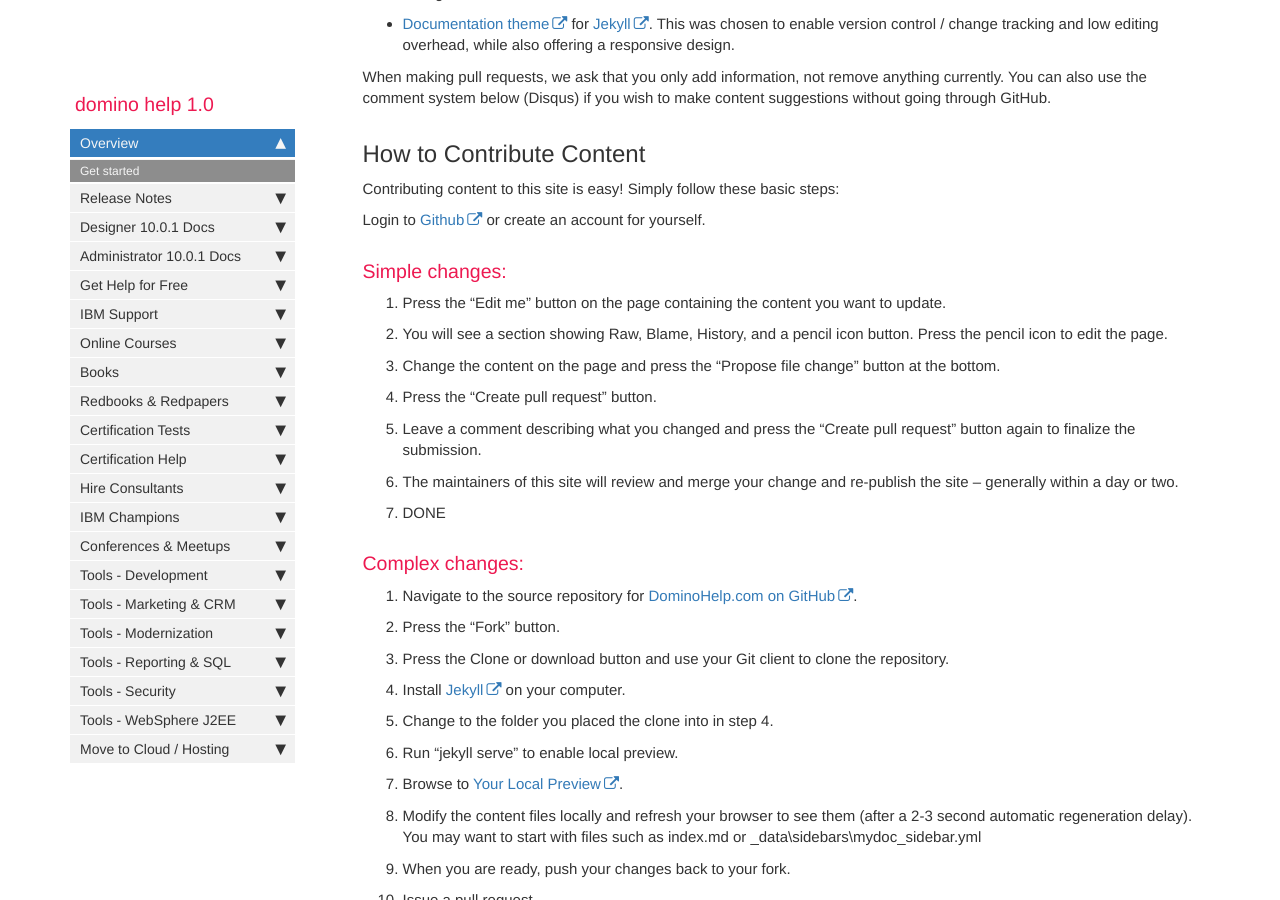
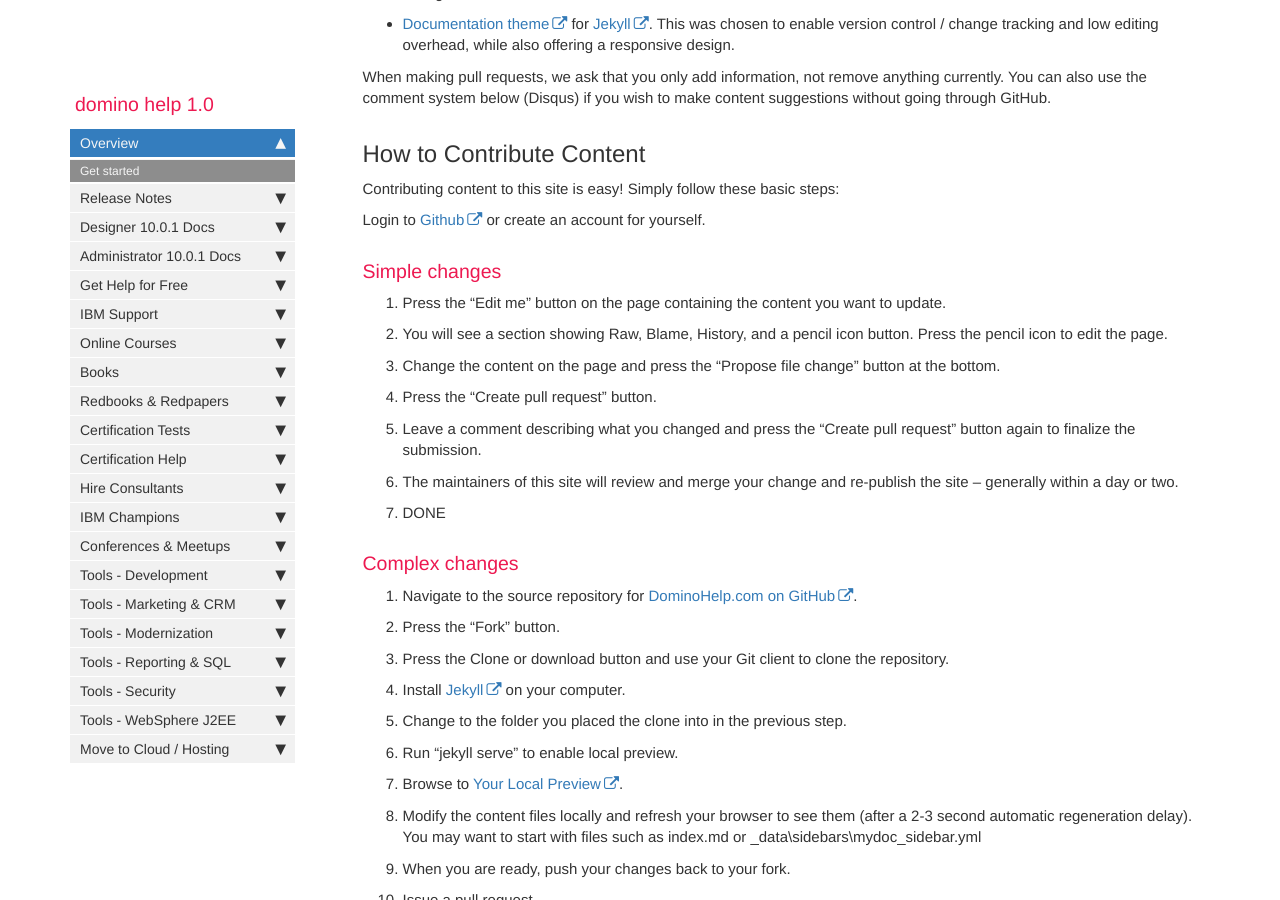
Before and after one commit to prominic/dominohelp, a Jekyll site: the page built from index.md, in a window 1280 px wide and 900 px high, scrolled down 1092 px. Built offline with Jekyll 4.4.1, drawn with Linux system fonts in a browser that asks for light colours; nearby versions of some CDN libraries; comment, search, counter and statistics services are not loaded; some of the changed text lies outside the part shown.

Commit message:
Tweaks to contribution instructions

```diff
--- a/index.md
+++ b/index.md
@@ -35,7 +35,7 @@ Contributing content to this site is easy! Simply follow these basic steps:
 
 Login to [Github](https://github.com/) or create an account for yourself.
 
-### Simple changes:
+### Simple changes
 1. Press the "Edit me" button on the page containing the content you want to update.
 2. You will see a section showing Raw, Blame, History, and a pencil icon button.  Press the pencil icon to edit the page.
 3. Change the content on the page and press the "Propose file change" button at the bottom.
@@ -45,12 +45,12 @@ Login to [Github](https://github.com/) or create an account for yourself.
 7. DONE
 
 
-### Complex changes:
+### Complex changes
 1. Navigate to the source repository for [DominoHelp.com on GitHub](https://github.com/prominic/dominohelp).
 2. Press the "Fork" button.
 3. Press the Clone or download button and use your Git client to clone the repository.
 4. Install [Jekyll](https://jekyllrb.com) on your computer.
-5. Change to the folder you placed the clone into in step 4.
+5. Change to the folder you placed the clone into in the previous step.
 6. Run "jekyll serve" to enable local preview.
 7. Browse to [Your Local Preview](http://localhost:4000).
 8. Modify the content files locally and refresh your browser to see them (after a 2-3 second automatic regeneration delay).  You may want to start with files such as index.md or _data\sidebars\mydoc_sidebar.yml
```
